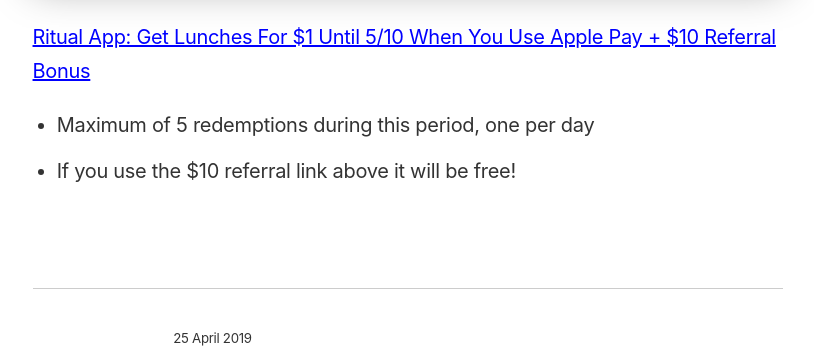
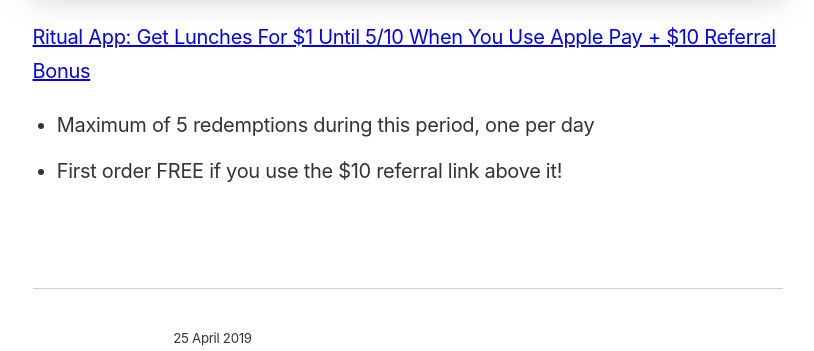
Before and after one commit to ohiosveryown/atldeals, a Jekyll site: the page built from _posts/2019-04-30-ritual-app-get-lunches-for-1-dollars-until-5-slash-10-when-you-use-apple-pay.markdown, in a window 1280 px wide. Shown: the part 992-1343 px from the top of the page, without its empty margins (232-1046 px from the left). Built offline with Jekyll 4.4.1, drawn with Linux system fonts in a browser that asks for light colours; our own code applies the rules of GitHub Pages for plain Markdown files.

Commit message:
Updated Ritual App Get Lunches For 1 Dollars Until 5 Slash 10 When You Use Apple Pay

```diff
--- a/_posts/2019-04-30-ritual-app-get-lunches-for-1-dollars-until-5-slash-10-when-you-use-apple-pay.markdown
+++ b/_posts/2019-04-30-ritual-app-get-lunches-for-1-dollars-until-5-slash-10-when-you-use-apple-pay.markdown
@@ -11,4 +11,4 @@
 [Ritual App: Get Lunches For $1 Until 5/10 When You Use Apple Pay + $10 Referral Bonus](https://invite.ritual.co/JENNIFER36712)
 
 * Maximum of 5 redemptions during this period, one per day
-* If you use the $10 referral link above it will be free!
+* First order FREE if you use the $10 referral link above it!
```
